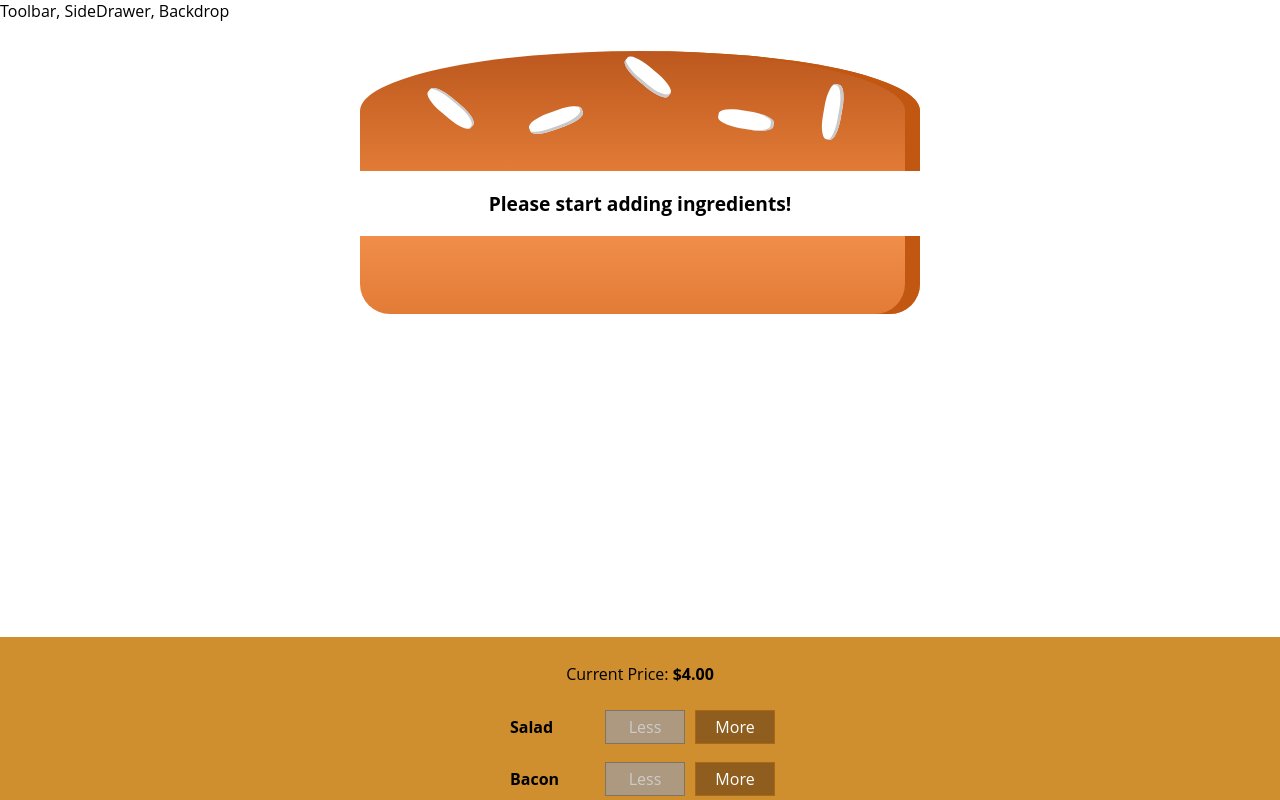
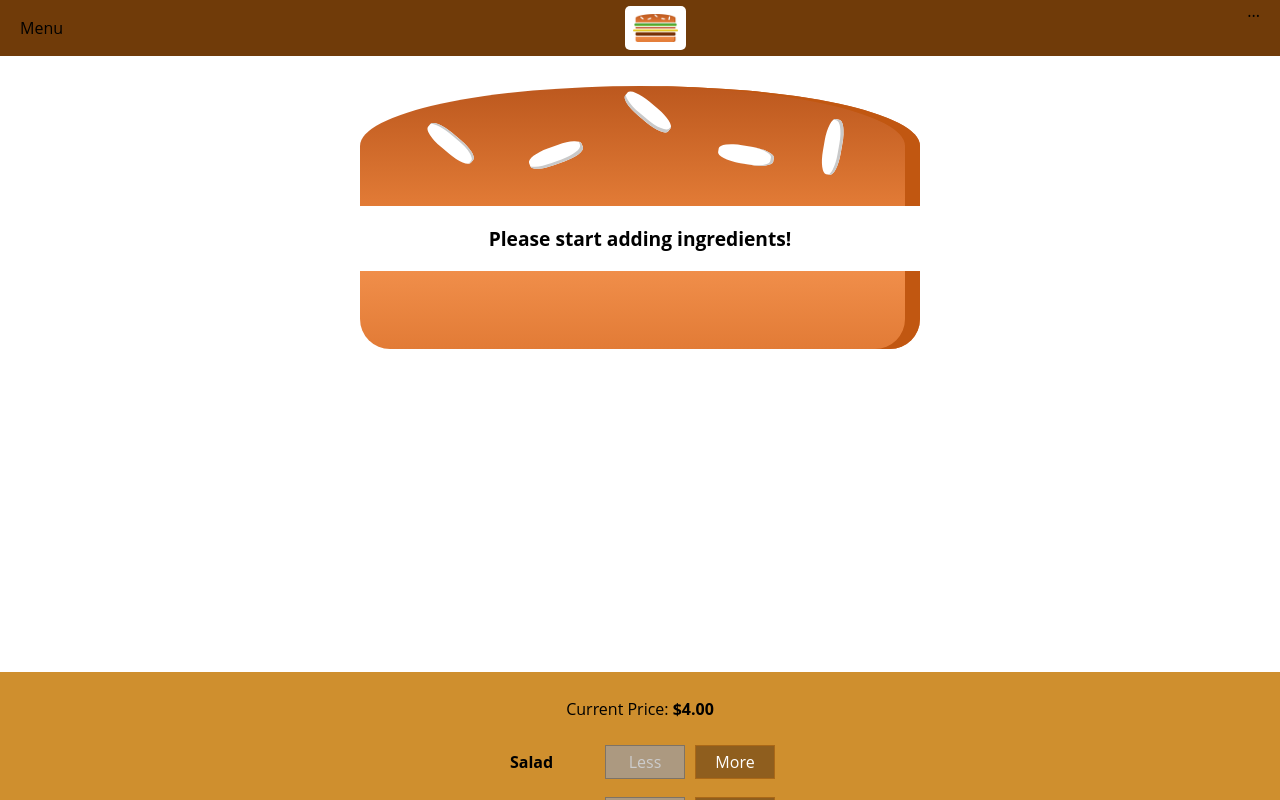
Before and after one commit to Brainilio/Burger-builder, a React (Create React App) app in the folder burger-builder/: page / in a window 1280 px wide. Shown: the top 800 px of the page. Built offline with nearby package versions, Linux system fonts and the light colour scheme; the HTML template or start-up script is replaced by a standard one.

Commit message:
Created top menu bar

```diff
--- a/burger-builder/src/components/Layout/Layout.js
+++ b/burger-builder/src/components/Layout/Layout.js
@@ -1,14 +1,13 @@
-import React from 'react';
-import classes from './Layout.module.css'
+import React from "react"
+import classes from "./Layout.module.css"
+import Toolbar from "../Navigation/Toolbar/Toolbar"
 
 const layout = (props) => (
-    // Wrap the content in a higher order component
-    <>
-    <div>Toolbar, SideDrawer, Backdrop</div>
-    <main className={classes.Content}>
-        {props.children}
-    </main>
-   </>
-);
+	// Wrap the content in a higher order component
+	<>
+		<Toolbar />
+		<main className={classes.Content}>{props.children}</main>
+	</>
+)
 
-export default layout;
+export default layout
--- a/burger-builder/src/components/Layout/Layout.module.css
+++ b/burger-builder/src/components/Layout/Layout.module.css
@@ -1,3 +1,3 @@
 .Content {
-    margin-top: 15px;
+	margin-top: 72px;
 }
--- /dev/null
+++ b/burger-builder/src/components/Logo/Logo.js
@@ -0,0 +1,11 @@
+import React from "react"
+import Image from "../../assets/burger-logo.png"
+import classes from "./Logo.module.css"
+
+const Logo = () => (
+	<div className={classes.Logo}>
+		<img src={Image} alt='logo' />
+	</div>
+)
+
+export default Logo
--- /dev/null
+++ b/burger-builder/src/components/Logo/Logo.module.css
@@ -0,0 +1,11 @@
+.Logo {
+	background-color: white;
+	padding: 8px;
+	height: 80%;
+	box-sizing: border-box;
+	border-radius: 5px;
+}
+
+.Logo img {
+	height: 100%;
+}
--- /dev/null
+++ b/burger-builder/src/components/Navigation/Toolbar/Toolbar.js
@@ -0,0 +1,15 @@
+import React from "react"
+import Logo from "../../Logo/Logo"
+import classes from "./Toolbar.module.css"
+
+const Toolbar = () => {
+	return (
+		<header className={classes.Toolbar}>
+			<div>Menu</div>
+			<Logo />
+			<nav>...</nav>
+		</header>
+	)
+}
+
+export default Toolbar
--- /dev/null
+++ b/burger-builder/src/components/Navigation/Toolbar/Toolbar.module.css
@@ -0,0 +1,18 @@
+.Toolbar {
+	height: 56px;
+	width: 100%;
+	position: fixed;
+	top: 0;
+	left: 0;
+	background-color: #703b09;
+	display: flex;
+	justify-content: space-between;
+	align-items: center;
+	padding: 0 20px;
+	box-sizing: border-box;
+	z-index: 90;
+}
+
+.Toolbar nav {
+	height: 100%;
+}
```
Also changed, not shown: burger-builder/src/components/Navigation/NavigationItems/NavigationItems.js (added, +12 -0 lines), burger-builder/src/assets/burger-logo.png (added), burger-builder/src/components/Navigation/NavigationItems/NavigationItems.module.css (added).
